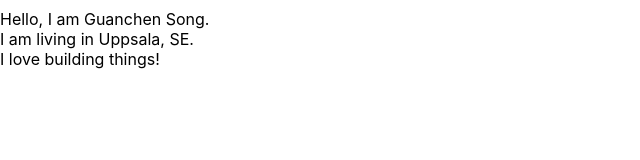
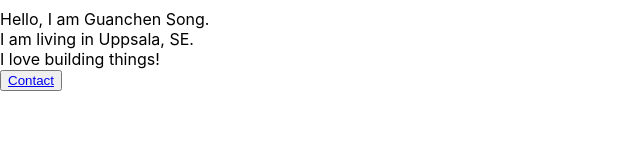
Before and after one commit to guanchen18/personal-website-react, a React (Create React App) app: page / in a window 1280 px wide. Shown: the part 133-293 px from the top of the page, without its empty margins (0-640 px from the left). Built offline with nearby package versions, Linux system fonts and the light colour scheme.

Commit message:
Add contact button

```diff
--- a/src/components/Header.js
+++ b/src/components/Header.js
@@ -19,6 +19,7 @@ class Header extends Component{
                     Hello, I am Guanchen Song.<br></br>
                     I am living in Uppsala, SE.<br></br>
                     I love building things!<br></br>
+                    <button><a href={"guanchen.song.797@gmail.com"} rel="noopener noreferrer" >Contact</a></button>
                 </p>
                 </Fade>
             </div>
```
